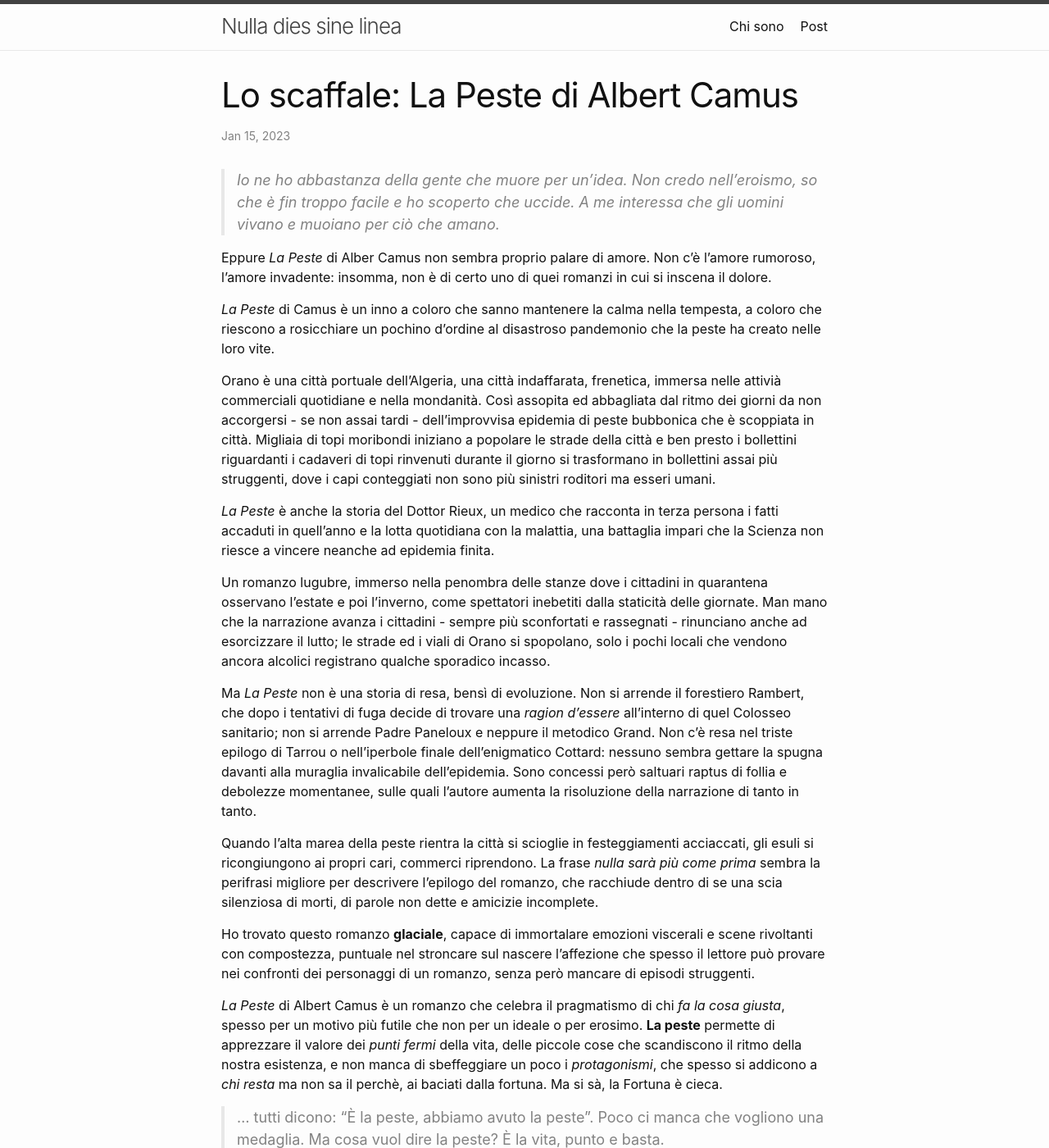
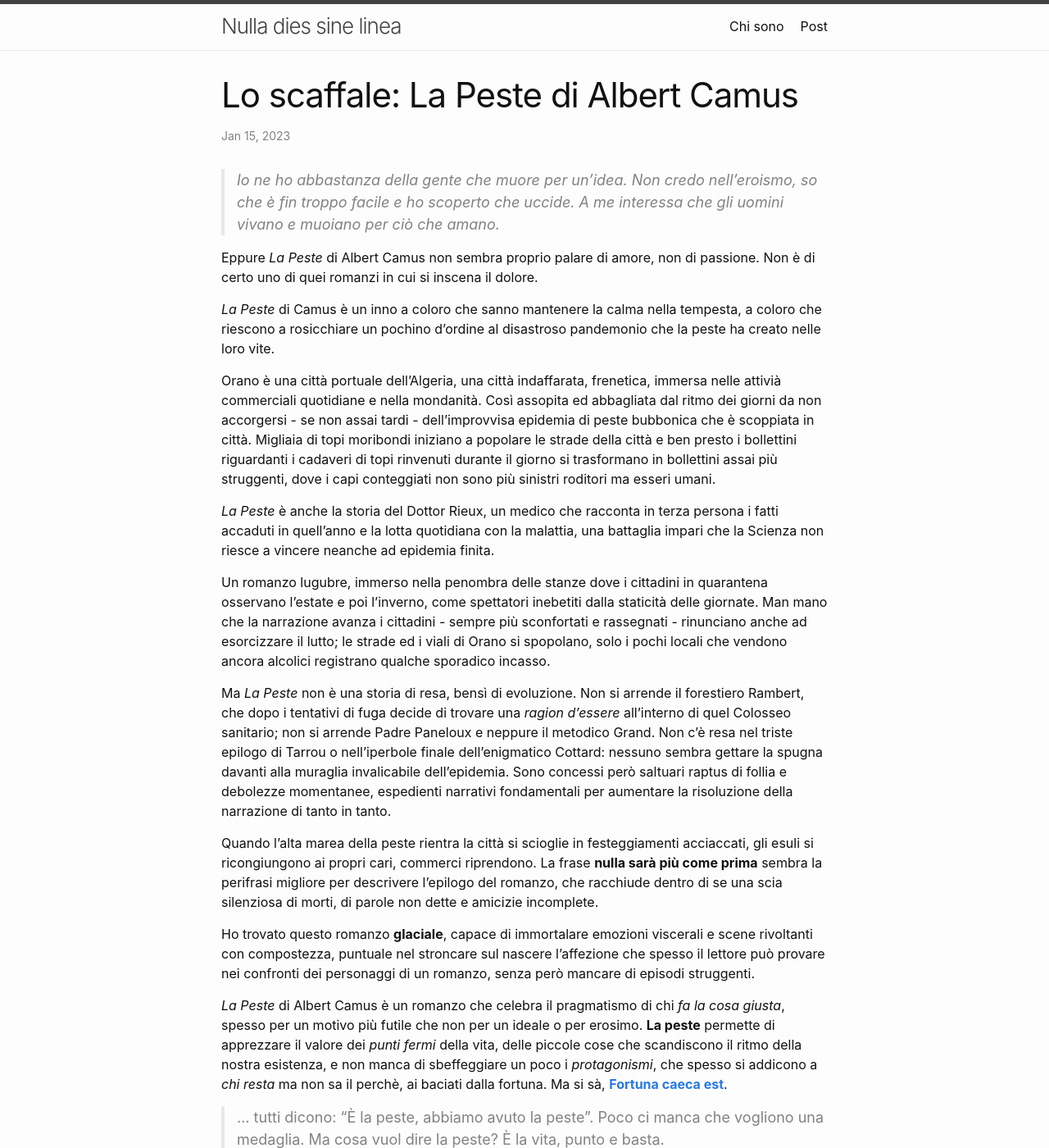
Before and after one commit to FiliTol/FiliTol.github.io, a Jekyll site: the page built from _posts/2023-01-15-Lo-scaffale:-la-peste-di-Albert-Camus.md, in a window 1280 px wide and 1400 px high. Shown: the whole window at 82% size. Built offline with Jekyll 4.4.1, drawn with Linux system fonts in a browser that asks for light colours.

Commit message:
minor changes

```diff
--- a/_posts/2023-01-15-Lo-scaffale:-la-peste-di-Albert-Camus.md
+++ b/_posts/2023-01-15-Lo-scaffale:-la-peste-di-Albert-Camus.md
@@ -6,7 +6,7 @@ categories: Libri
 
 > Io ne ho abbastanza della gente che muore per un'idea. Non credo nell'eroismo, so che è fin troppo facile e ho scoperto che uccide. A me interessa che gli uomini vivano e muoiano per ciò che amano.
 
-Eppure *La Peste* di Alber Camus non sembra proprio palare di amore. Non c'è l'amore rumoroso, l'amore invadente: insomma, non è di certo uno di quei romanzi in cui si inscena il dolore.
+Eppure *La Peste* di Albert Camus non sembra proprio palare di amore, non di passione. Non è di certo uno di quei romanzi in cui si inscena il dolore.
 
 *La Peste* di Camus è un inno a coloro che sanno mantenere la calma nella tempesta, a coloro che riescono a rosicchiare un pochino d'ordine al disastroso pandemonio che la peste ha creato nelle loro vite.
 
@@ -16,13 +16,13 @@ Orano è una città portuale dell'Algeria, una città indaffarata, frenetica, im
 
 Un romanzo lugubre, immerso nella penombra delle stanze dove i cittadini in quarantena osservano l'estate e poi l'inverno, come spettatori inebetiti dalla staticità delle giornate. Man mano che la narrazione avanza i cittadini - sempre più sconfortati e rassegnati - rinunciano anche ad esorcizzare il lutto; le strade ed i viali di Orano si spopolano, solo i pochi locali che vendono ancora alcolici registrano qualche sporadico incasso.
 
-Ma *La Peste* non è una storia di resa, bensì di evoluzione. Non si arrende il forestiero Rambert, che dopo i tentativi di fuga decide di trovare una *ragion d'essere* all'interno di quel Colosseo sanitario; non si arrende Padre Paneloux e neppure il metodico Grand. Non c'è resa nel triste epilogo di Tarrou o nell'iperbole finale dell'enigmatico Cottard: nessuno sembra gettare la spugna davanti alla muraglia invalicabile dell'epidemia. Sono concessi però saltuari raptus di follia e debolezze momentanee, sulle quali l'autore aumenta la risoluzione della narrazione di tanto in tanto.
+Ma *La Peste* non è una storia di resa, bensì di evoluzione. Non si arrende il forestiero Rambert, che dopo i tentativi di fuga decide di trovare una *ragion d'essere* all'interno di quel Colosseo sanitario; non si arrende Padre Paneloux e neppure il metodico Grand. Non c'è resa nel triste epilogo di Tarrou o nell'iperbole finale dell'enigmatico Cottard: nessuno sembra gettare la spugna davanti alla muraglia invalicabile dell'epidemia. Sono concessi però saltuari raptus di follia e debolezze momentanee, espedienti narrativi fondamentali per aumentare la risoluzione della narrazione di tanto in tanto.
 
-Quando l'alta marea della peste rientra la città si scioglie in festeggiamenti acciaccati, gli esuli si ricongiungono ai propri cari, commerci riprendono. La frase *nulla sarà più come prima* sembra la perifrasi migliore per descrivere l'epilogo del romanzo, che racchiude dentro di se una scia silenziosa di morti, di parole non dette e amicizie incomplete.
+Quando l'alta marea della peste rientra la città si scioglie in festeggiamenti acciaccati, gli esuli si ricongiungono ai propri cari, commerci riprendono. La frase **nulla sarà più come prima** sembra la perifrasi migliore per descrivere l'epilogo del romanzo, che racchiude dentro di se una scia silenziosa di morti, di parole non dette e amicizie incomplete.
 
 Ho trovato questo romanzo **glaciale**, capace di immortalare emozioni viscerali e scene rivoltanti con compostezza, puntuale nel stroncare sul nascere l'affezione che spesso il lettore può provare nei confronti dei personaggi di un romanzo, senza però mancare di episodi struggenti.
 
-*La Peste* di Albert Camus è un romanzo che celebra il pragmatismo di chi *fa la cosa giusta*, spesso per un motivo più futile che non per un ideale o per erosimo. **La peste** permette di apprezzare il valore dei *punti fermi* della vita, delle piccole cose che scandiscono il ritmo della nostra esistenza, e non manca di sbeffeggiare un poco i *protagonismi*, che spesso si addicono a *chi resta* ma non sa il perchè, ai baciati dalla fortuna. Ma si sà, la Fortuna è cieca.
+*La Peste* di Albert Camus è un romanzo che celebra il pragmatismo di chi *fa la cosa giusta*, spesso per un motivo più futile che non per un ideale o per erosimo. **La peste** permette di apprezzare il valore dei *punti fermi* della vita, delle piccole cose che scandiscono il ritmo della nostra esistenza, e non manca di sbeffeggiare un poco i *protagonismi*, che spesso si addicono a *chi resta* ma non sa il perchè, ai baciati dalla fortuna. Ma si sà, [**Fortuna caeca est**](https://it.wikipedia.org/wiki/Fortuna_caeca_est).
 
 > *... tutti dicono: "È la peste, abbiamo avuto la peste". Poco ci manca che vogliono una medaglia. Ma cosa vuol dire la peste? È la vita, punto e basta.*
 
```
